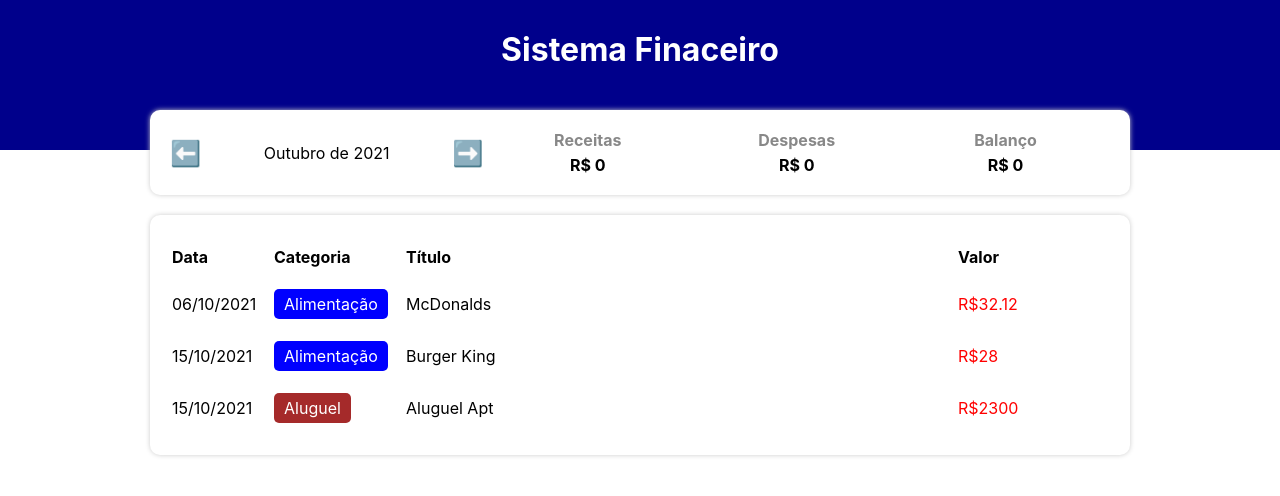
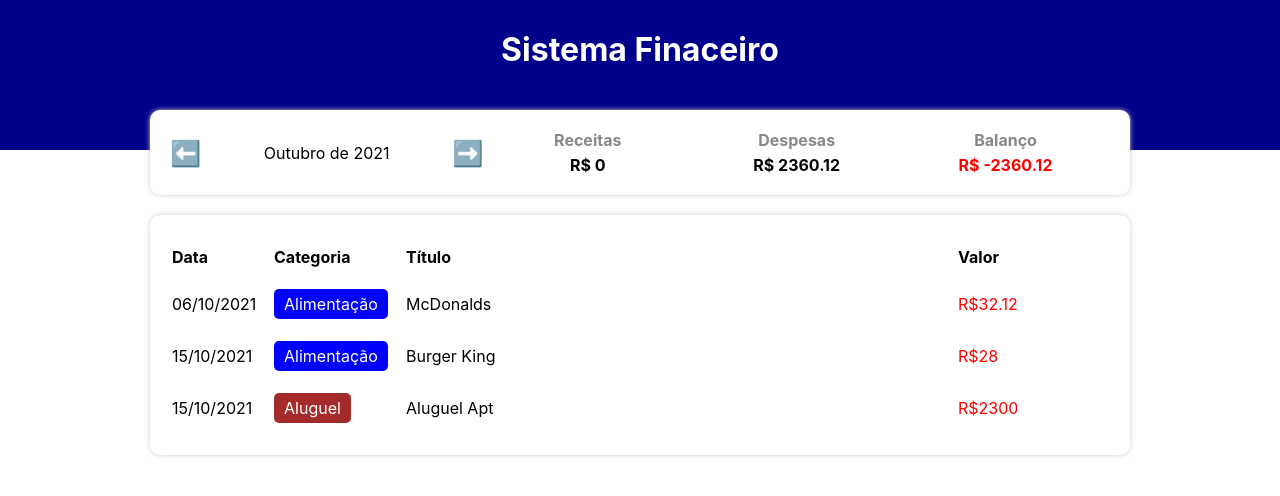
Before and after one commit to vanessafmotta/financeManager, a React (Create React App) app: page / in a window 1280 px wide. Shown: the top 496 px of the page. Built offline with nearby package versions, Linux system fonts and the light colour scheme.

Commit message:
are Balanço Ok

```diff
--- a/src/App.tsx
+++ b/src/App.tsx
@@ -19,6 +19,22 @@ const App = () => {
   useEffect(() => {
     setFilteredList(filterListByMonth(list, currentMonth));
   }, [list, currentMonth]);
+
+  useEffect(() => {
+    let incomCount = 0;
+    let expenseCount = 0;
+
+    for (let i in filteredList) {
+      if (categories[filteredList[i].category].expense) {
+        expenseCount += filteredList[i].value;
+      } else {
+        incomCount += filteredList[i].value;
+      }
+    }
+    setIncome(incomCount);
+    setExpense(expenseCount);
+
+  }, [filteredList]);
 
   const handleMonthChange = (newMonth: string) => {
     setCurrentMonth(newMonth);
--- a/src/components/InfoArea/index.tsx
+++ b/src/components/InfoArea/index.tsx
@@ -35,7 +35,7 @@ export const InfoArea = ({ currentMonth, onMonthChange, income, expense }: Props
       <S.ResumeArea>
         <ResumeItem title="Receitas" value={income} />
         <ResumeItem title="Despesas" value={expense} />
-        <ResumeItem title="Balanço" value={income - expense} />
+        <ResumeItem title="Balanço" value={income - expense} color={(income - expense) < 0 ? 'red' : 'green'} />
       </S.ResumeArea>
     </S.Container>
   );
--- a/src/components/ResumeItem/index.tsx
+++ b/src/components/ResumeItem/index.tsx
@@ -3,12 +3,13 @@ import * as S from './styles';
 type Props = {
 	title: string;
 	value: number;
+	color?: string;
 }
-export const ResumeItem = ({ title, value }: Props) => {
+export const ResumeItem = ({ title, value, color }: Props) => {
 	return (
 		<S.Container>
 			<S.Title>{title}</S.Title>
-			<S.Info>R$ {value}</S.Info>
+			<S.Info color={color}>R$ {value}</S.Info>
 		</S.Container>
 	);
 
--- a/src/components/ResumeItem/styles.ts
+++ b/src/components/ResumeItem/styles.ts
@@ -11,8 +11,8 @@ export const Title = styled.div`
 	margin-bottom: 5px;
 `;
 
-export const Info = styled.div`
+export const Info = styled.div<{ color?: string }>`
 	text-align: center;
 	font-weight: bold;
-	color: #000;
+	color: ${props => props.color ?? '#000'};
 `;
```
